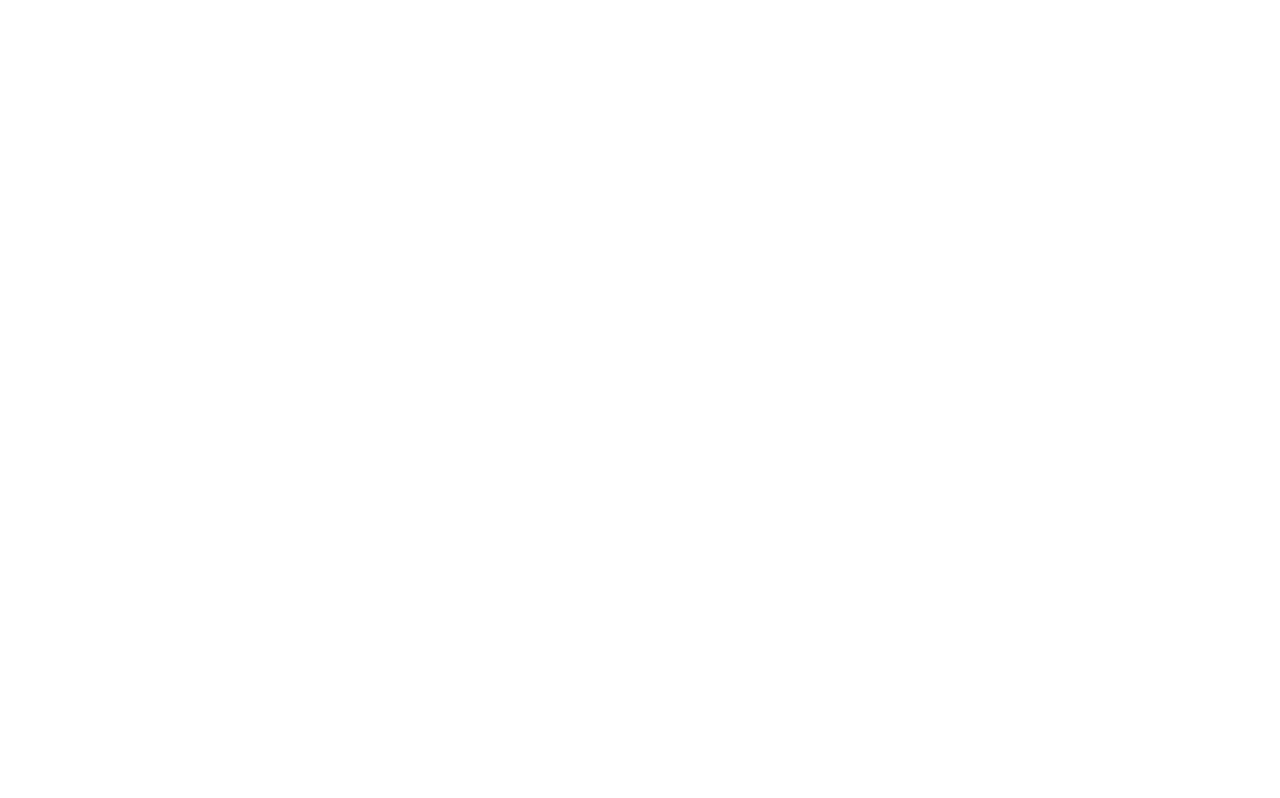
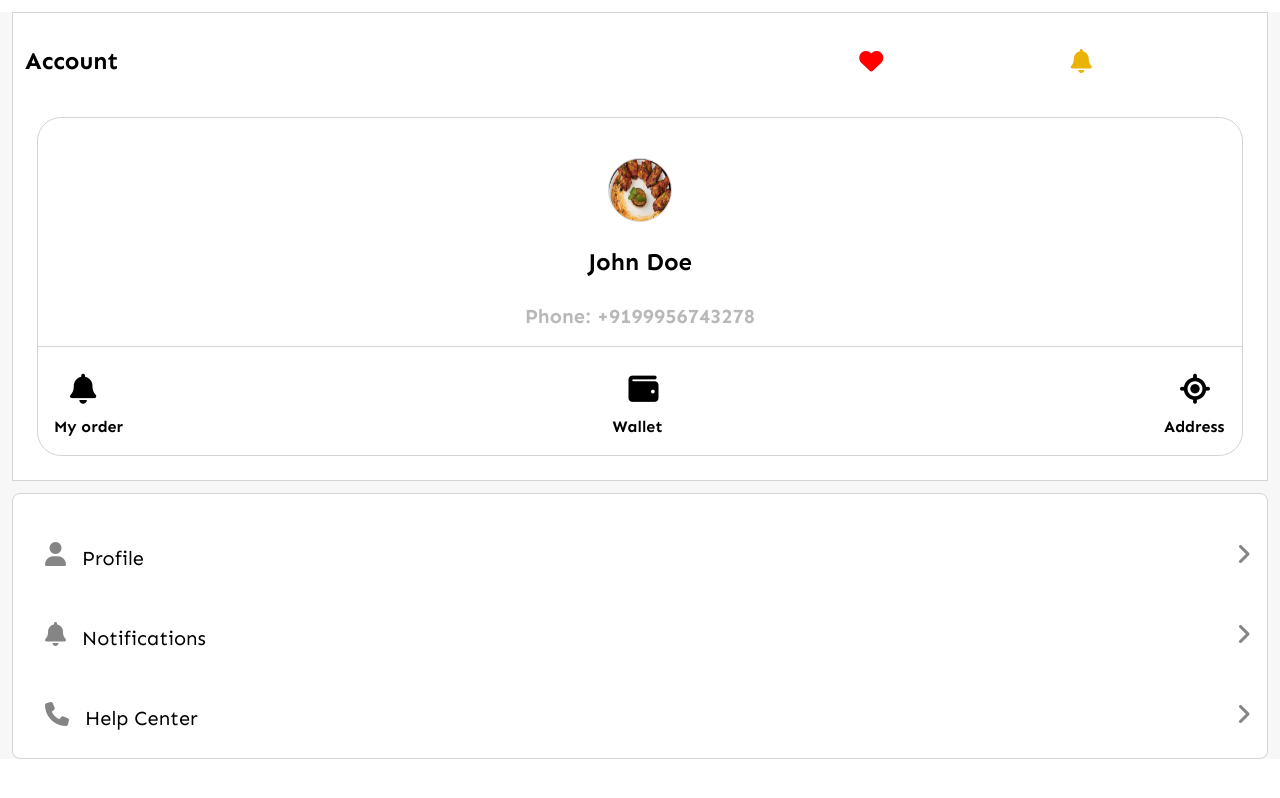
Before and after one commit to riyaaahh/deliWhizz, a React (Vite) app: page /my-profile in a window 1280 px wide. Before the commit this address had no page. Built offline with nearby package versions, Linux system fonts and the light colour scheme.

Commit message:
Design Modification

```diff
--- a/src/App.jsx
+++ b/src/App.jsx
@@ -19,6 +19,7 @@ import Login from './Screens/Login';
 import Home from './Screens/Home';
 import Cart from './Screens/Cart';
 import Onboarding from './Screens/Onbaording';
+import MyProfile from './Screens/MyProfile';
 function App() {
 
   return (
@@ -40,6 +41,7 @@ function App() {
           <Route path="/order-history" element={<OrderHistory />} />
           <Route path="/orders-upcoming" element={<OrdersUpcoming />} />
           <Route path="/order-details" element={<OrderDetails />} />
+          <Route path="/my-profile" element={<MyProfile />} />
         </Routes>
       </Router>
    </div>
--- a/src/Screens/Checkout.jsx
+++ b/src/Screens/Checkout.jsx
@@ -5,7 +5,7 @@ const Checkout = () => {
     <>
       <div className="rounded-xlpx-4 py-2 p-4 mt-4 flex justify-between items-center">
         <button className="bg-white hover:bg-red-500 border rounded-lg px-2 py-2 flex items-center">
-          <i className="fa fa-angle-left text-gray-300 px-4 py-2"></i>
+          <i className="fa fa-angle-left text-gray-300 text-2xl px-4 py-2 w-12 h-12"></i>
         </button>
         <button className="bg-white rounded-full px-4 py-2 flex items-center">
           <span className="text-black text-2xl font-bold">CHECKOUT</span>
@@ -16,7 +16,7 @@ const Checkout = () => {
         <div className="flex items-center">
           <i className="fa fa-clock text-white-800 text-2xl mr-2"></i>
           <div>
-            <span className="text-black text-2xl font-bold">
+            <span className="text-black text-2xl font-bold font-avenir">
               Do you want to schedule your order?
             </span>
           </div>
@@ -38,7 +38,7 @@ const Checkout = () => {
           <button className="m-4 border border-gray-100 rounded-md">
             <i className="fa fa-credit-card text-2xl p-3"></i>
           </button>
-          <button className="text-xl font-bold mr-12">Online Payment</button>
+          <button className="text-xl font-bold mr-12 font-avenir">Online Payment</button>
           <input
             className="m-4 w-5 h-5 checked:bg-red-500 checked:border-transparent"
             type="radio"
--- a/src/Screens/FoodDetails.jsx
+++ b/src/Screens/FoodDetails.jsx
@@ -1,7 +1,8 @@
-import React from "react";
+import React, { useState } from "react";
 import item from "../assets/vegbiriyani.png";
 // import BackgroundImage from "../assets/Background.png";
 import BackgroundImage from "../assets/Frame.jpg";
+import { Link } from "react-router-dom";
 
 const FoodDetails = () => {
   const sizes = [
@@ -10,6 +11,17 @@ const FoodDetails = () => {
     { qty: "1.5", measure: "kg" },
     { qty: "2", measure: "kg" },
   ];
+  const [count, setCount] = useState(1);
+  const increment = () => {
+    setCount(count + 1);
+  };
+  const decrement = () => {
+    if (count == 1) {
+      setCount(1);
+    } else {
+      setCount(count - 1);
+    }
+  };
   return (
     <>
       <div
@@ -20,23 +32,24 @@ const FoodDetails = () => {
           backgroundPosition: "center",
         }}
       >
-        <button className="bg-white hover:bg-red-500 border rounded-full px-4 py-2 flex items-center">
+        <Link to="/categories">
+          <button className="bg-white hover:bg-red-500 border p-2 rounded-2xl w-16 h-16">
             <i className="fa fa-angle-left text-gray-500 px-2 py-2"></i>
           </button>
+        </Link>
         <button className="bg-white rounded-full px-4 py-2 flex items-center">
           <span className="text-black text-2xl font-bold">DETAILS</span>
         </button>
-        <button className="bg-red-200 border rounded-full px-4 py-2 flex items-center">
+        <Link to="/cart">
+          <button className="bg-red-200 border rounded-2xl  w-16 h-16">
             <i className="fa fa-shopping-bag text-gray-500 px-2 py-2"></i>
           </button>
+        </Link>
       </div>
       <div className="flex flex-wrap justify-center">
         <div className="product-card mx-4 my-4 p-4 border bg-gray-50 rounded-xl shadow-md w-full">
           <div className="flex flex-wrap justify-center">
-            <img
-              src={item}
-              className="rounded-t-md rounded-b-2xl"
-            />
+            <img src={item} className="rounded-t-md rounded-b-2xl" />
           </div>
         </div>
       </div>
@@ -90,18 +103,20 @@ const FoodDetails = () => {
       <hr />
       <div className="space-x-4 flex flex-wrap justify-center">
         <div className="bg-grey-300 rounded-lg mt-8">
-          <button className="m-4 text-xl">
+          <button onClick={decrement} className="m-4 text-xl">
             <i className="fa fa-minus"></i>
           </button>
-          <button className="m-4 text-xl"> 1</button>
-          <button className="m-4 text-xl">
+          <button className="m-4 text-xl"> {count} </button>
+          <button onClick={increment} className="m-4 text-xl">
             <i className="fa fa-plus text-red-500"></i>
           </button>
         </div>
         <div className="bg-red-500 rounded-lg mt-8">
+          <Link to="/cart">
             <button className="m-4 text-xl font-bold text-white">
               Add to cart
             </button>
+          </Link>
           <button className="m-4 text-xl font-bold text-white">$15.99</button>
         </div>
       </div>
--- /dev/null
+++ b/src/Screens/MyProfile.jsx
@@ -0,0 +1,71 @@
+import React from "react";
+import item from "../assets/Item4.png";
+
+const MyProfile = () => {
+  return (
+    <div className="bg-gray-50">
+      <div className="m-3 border bg-white">
+        <div className="rounded-xl px-1 py-2 mt-4 flex justify-between items-center">
+          <button className="bg-white rounded-full px-2 py-2 flex items-center">
+            <span className="text-black text-2xl font-bold">Account</span>
+          </button>
+          <i className="fa fa-heart-o text-red-500 text-2xl px-4 py-2"></i>
+          <i className="fa fa-heart-o text-red-500 text-2xl px-4 py-2"></i>
+          <i className="fa fa-heart-o text-red-500 text-2xl px-4 py-2"></i>
+          <i className="fa fa-heart text-red-500 text-2xl px-4 py-2"></i>
+          <i className="fa fa-bell text-yellow-500 text-2xl px-4 py-2"></i>
+
+          <div></div>
+        </div>
+        <div className="border m-6 border rounded-3xl">
+          <div className="p-4 flex flex-col justify-center items-center">
+            <img src={item} alt="" className="border rounded-full w-16 h-16 mt-6" />
+            <div className="mt-6 mb-6">
+              <h1 className="text-2xl font-bold">John Doe</h1>
+            </div>
+            <div>
+              <h1 className="text-xl text-gray-300 font-bold">
+                Phone: +9199956743278
+              </h1>
+            </div>
+          </div>
+          <hr />
+          <div className="m-4 flex  justify-between">
+            <div>
+              <i className="fa fa-bell text-black-500 text-3xl px-4 py-2"></i>
+              <p className="font-bold font-xl">My order</p>
+            </div>
+            <div>
+              <i className="fa fa-wallet text-black-500 text-3xl px-4 py-2"></i>
+              <p className="font-bold font-xl">Wallet</p>
+            </div>
+            <div>
+              <i className="fa fa-location text-black-500 text-3xl px-4 py-2"></i>
+              <p className="font-bold font-xl">Address</p>
+            </div>
+          </div>
+        </div>
+      </div>
+
+      <div class="m-3 border p-3 rounded-lg bg-white">
+        <div class="rounded-xl px-1 py-2 mt-4 flex justify-between items-center">
+          <i class="fa fa-user text-gray-400 text-2xl px-4 py-2"></i>
+          <div class="w-full mt-2 text-xl">Profile</div>
+          <i class="fa fa-angle-right text-gray-400 text-2xl"></i>
+        </div>
+        <div class="rounded-xl px-1 py-2 mt-4 flex justify-between items-center">
+          <i class="fa fa-bell text-gray-400 text-2xl px-4 py-2"></i>
+          <div class="w-full mt-2 text-xl">Notifications</div>
+          <i class="fa fa-angle-right text-gray-400 text-2xl"></i>
+        </div>
+        <div class="rounded-xl px-1 py-2 mt-4 flex justify-between items-center">
+          <i class="fa fa-phone text-gray-400 text-2xl px-4 py-2"></i>
+          <div class="w-full mt-2 text-xl">Help Center</div>
+          <i class="fa fa-angle-right text-gray-400 text-2xl"></i>
+        </div>
+      </div>
+    </div>
+  );
+};
+
+export default MyProfile;
```
Also changed, not shown: src/Screens/OrdersUpcoming.jsx (+26 -26 lines), src/Screens/ProductsList.jsx (+38 -9 lines). Lines whose indentation alone changed are shown as unchanged.
